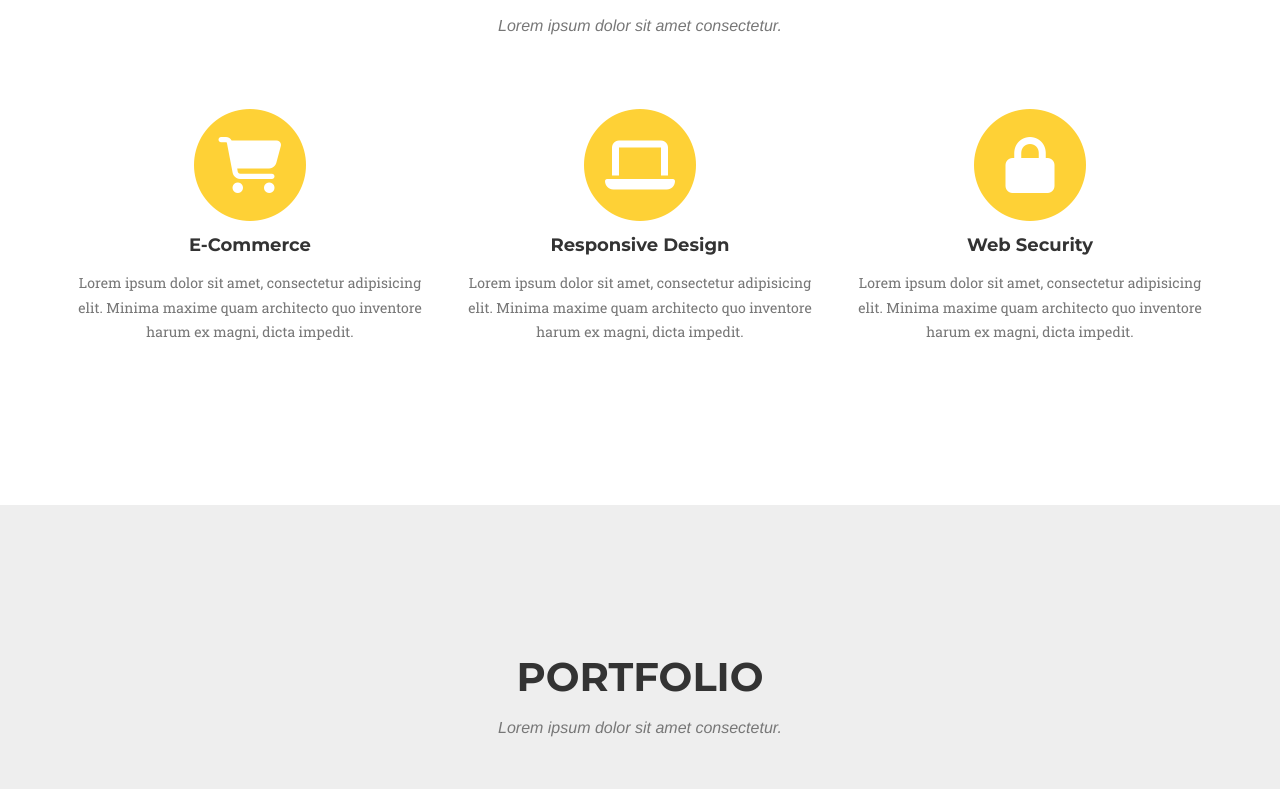
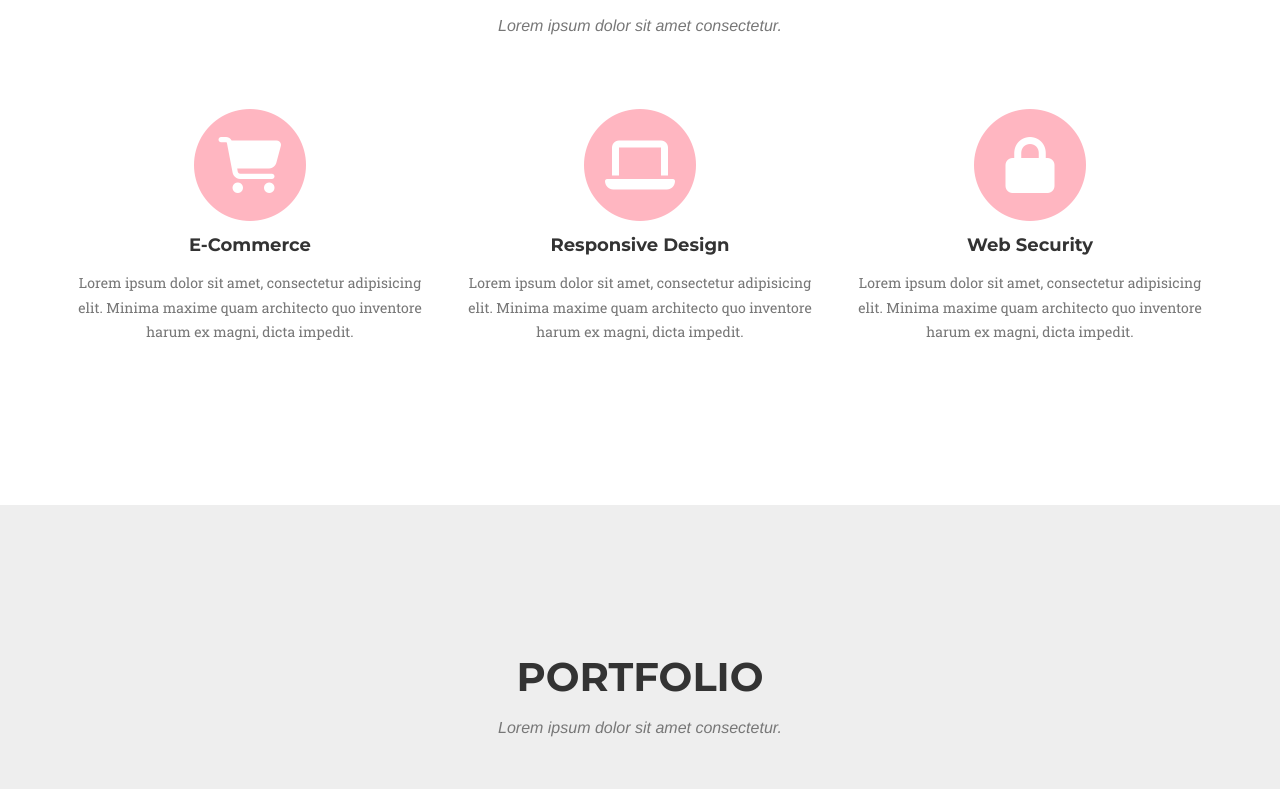
Before and after one commit to ellisylee/passionproject.github.io, a plain HTML site: page index.html in a window 1280 px wide. Shown: the part 955-1744 px from the top of the page. Drawn offline with nearby package versions, Linux system fonts and the light colour scheme; files that its build step writes are made by us from their sources; a script that the page names is missing; a web font is replaced by a local one.

Commit message:
Update agency.css

```diff
--- a/agency.css
+++ b/agency.css
@@ -11,7 +11,7 @@ body {
   color: #777777;
 }
 .text-primary {
-  color: #fed136;
+  color: rgb(255, 182, 193);
 }
 p {
   font-size: 14px;
```
